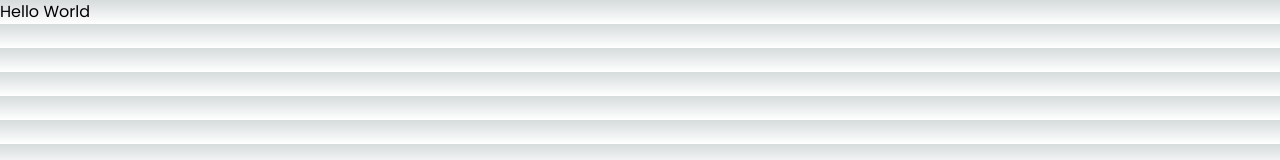
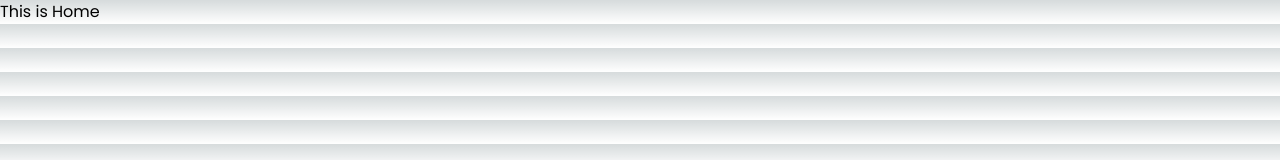
Before and after one commit to Lanr3waju/dakiybuilds, a Next.js app: page / in a window 1280 px wide. Shown: the top 160 px of the page. Built offline with nearby package versions, Linux system fonts and the light colour scheme.

Commit message:
feat: add home component

```diff
--- /dev/null
+++ b/app/components/HomePage.jsx
@@ -0,0 +1,11 @@
+import React from 'react'
+
+function HomeComponent() {
+    return (
+        <div>
+            This is Home
+        </div>
+    )
+}
+
+export default HomeComponent
--- a/app/page.js
+++ b/app/page.js
@@ -1,7 +1,9 @@
+import HomeComponent from "./components/HomePage"
+
 function HomePage() {
   return (
     <div>
-      Hello World
+      <HomeComponent />
     </div>
   )
 }
```
